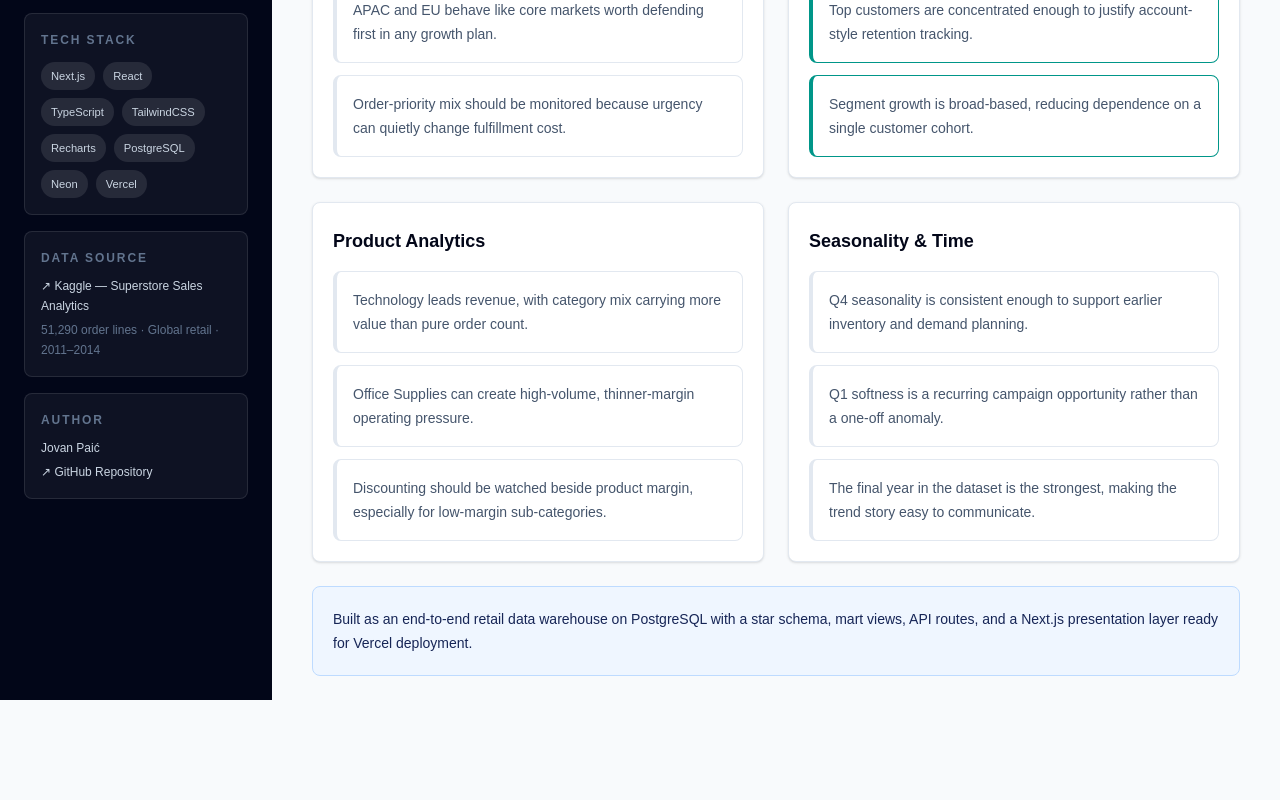
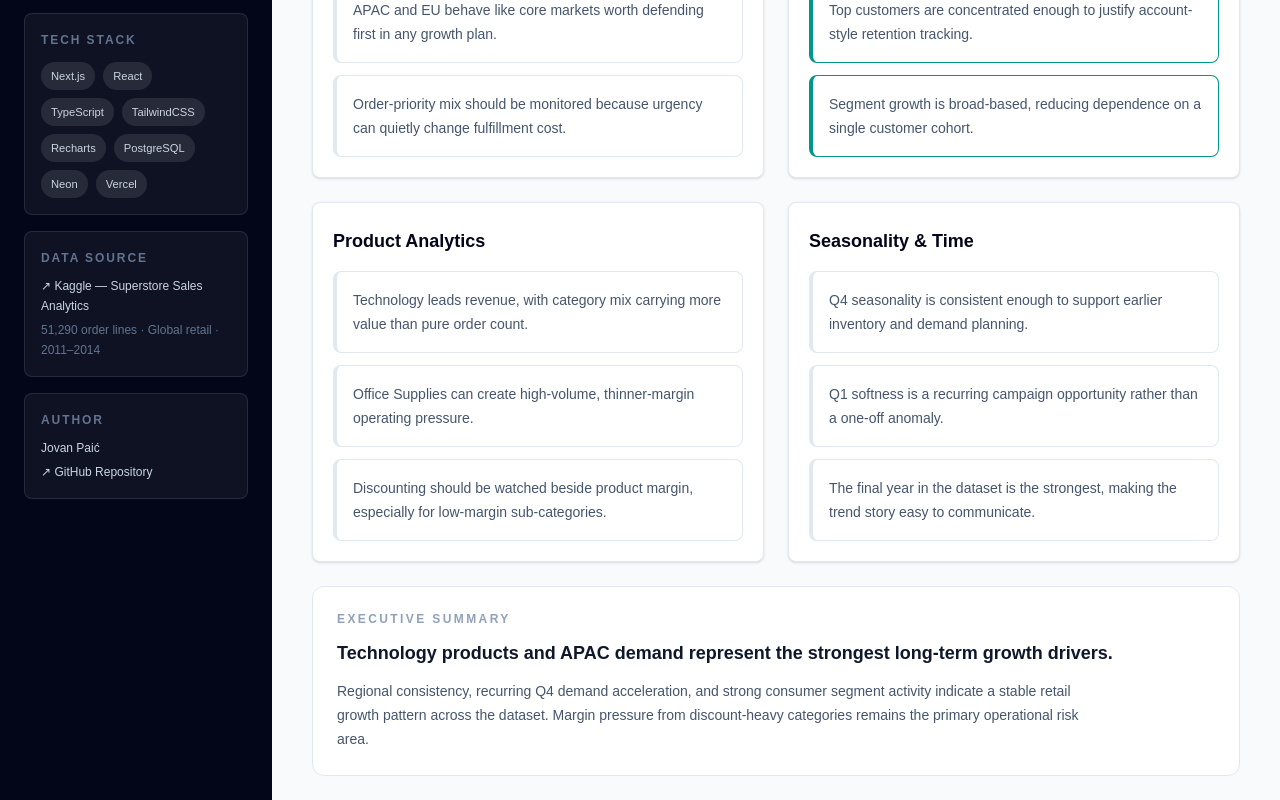
Before and after one commit to jpaic/retail-data-warehouse, a Next.js app in the folder app/frontend/: page /dashboard/insights in a window 1280 px wide. Shown: the part 351-1151 px from the top of the page. Before the commit the page ends 1051 px from the top, so only its background shows below. Built offline with nearby package versions, Linux system fonts and the light colour scheme; no server answers; the database is empty.

Commit message:
insights: replace technical footer with executive summary

```diff
--- a/app/frontend/components/pages/InsightsPage.tsx
+++ b/app/frontend/components/pages/InsightsPage.tsx
@@ -64,10 +64,22 @@ export function InsightsPage() {
           </ChartCard>
         ))}
       </div>
-      <section className="mt-6 rounded-lg border border-blue-200 bg-blue-50 p-5 text-sm leading-6 text-blue-950">
-        Built as an end-to-end retail data warehouse on PostgreSQL with a star
-        schema, mart views, API routes, and a Next.js presentation layer ready
-        for Vercel deployment.
+      <section className="mt-6 rounded-xl border border-slate-200 bg-white p-6">
+        <div className="space-y-3">
+          <p className="text-xs font-semibold uppercase tracking-[0.2em] text-slate-400">
+            Executive Summary
+          </p>
+
+          <h3 className="text-lg font-semibold text-slate-900">
+            Technology products and APAC demand represent the strongest long-term growth drivers.
+          </h3>
+
+          <p className="max-w-3xl text-sm leading-6 text-slate-600">
+            Regional consistency, recurring Q4 demand acceleration, and strong consumer segment activity
+            indicate a stable retail growth pattern across the dataset. Margin pressure from discount-heavy
+            categories remains the primary operational risk area.
+          </p>
+        </div>
       </section>
     </>
   );
```
